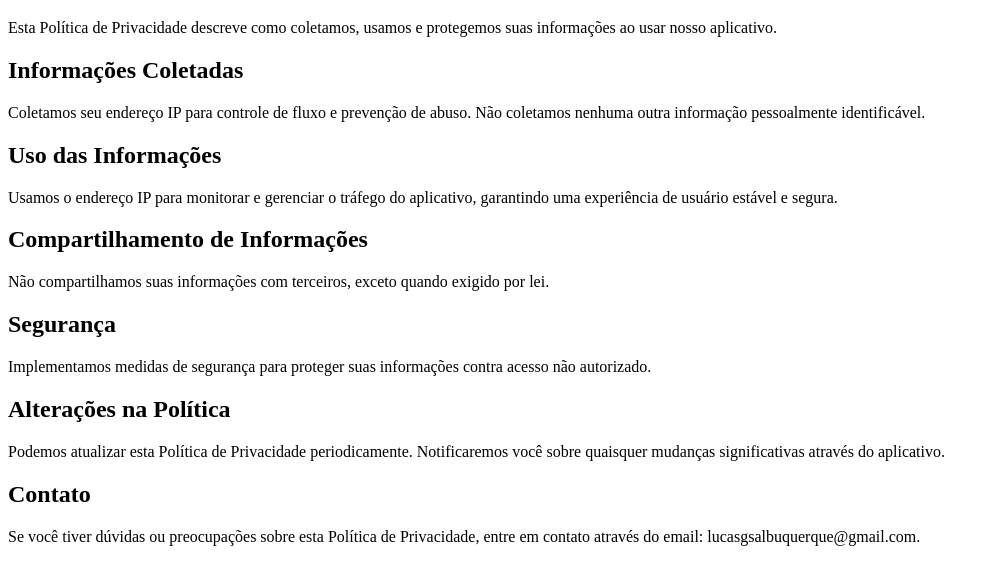
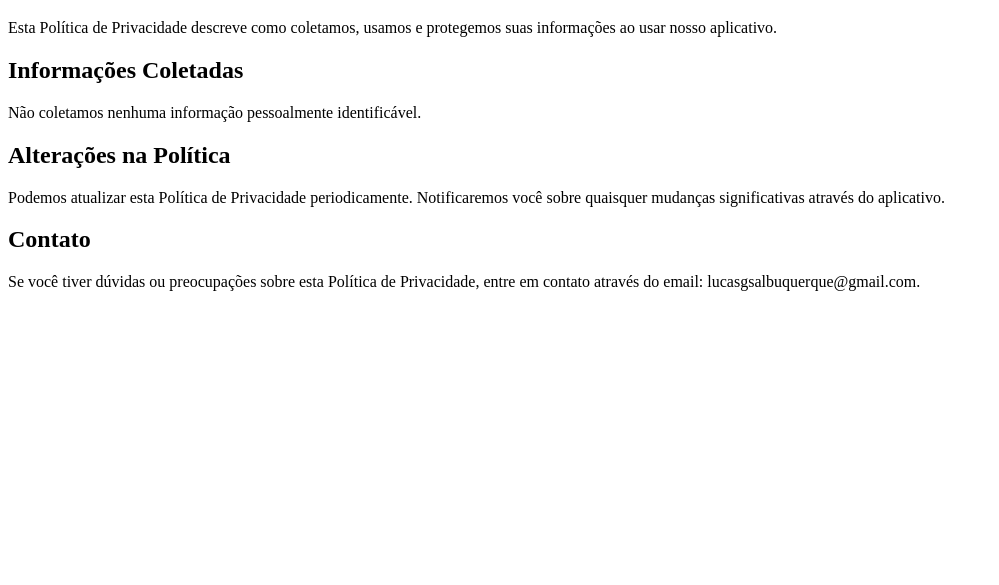
Before and after one commit to soulink12/privacy-policy, a plain HTML site: page index.html in a window 1280 px wide. Shown: the part 61-646 px from the top of the page, without its empty margins (0-999 px from the left). Drawn offline with Linux system fonts and the light colour scheme.

Commit message:
Update index.html

```diff
--- a/index.html
+++ b/index.html
@@ -9,13 +9,7 @@
   <h1>Política de Privacidade</h1>
   <p>Esta Política de Privacidade descreve como coletamos, usamos e protegemos suas informações ao usar nosso aplicativo.</p>
   <h2>Informações Coletadas</h2>
-  <p>Coletamos seu endereço IP para controle de fluxo e prevenção de abuso. Não coletamos nenhuma outra informação pessoalmente identificável.</p>
-  <h2>Uso das Informações</h2>
-  <p>Usamos o endereço IP para monitorar e gerenciar o tráfego do aplicativo, garantindo uma experiência de usuário estável e segura.</p>
-  <h2>Compartilhamento de Informações</h2>
-  <p>Não compartilhamos suas informações com terceiros, exceto quando exigido por lei.</p>
-  <h2>Segurança</h2>
-  <p>Implementamos medidas de segurança para proteger suas informações contra acesso não autorizado.</p>
+  <p>Não coletamos nenhuma informação pessoalmente identificável.</p>
   <h2>Alterações na Política</h2>
   <p>Podemos atualizar esta Política de Privacidade periodicamente. Notificaremos você sobre quaisquer mudanças significativas através do aplicativo.</p>
   <h2>Contato</h2>
```
